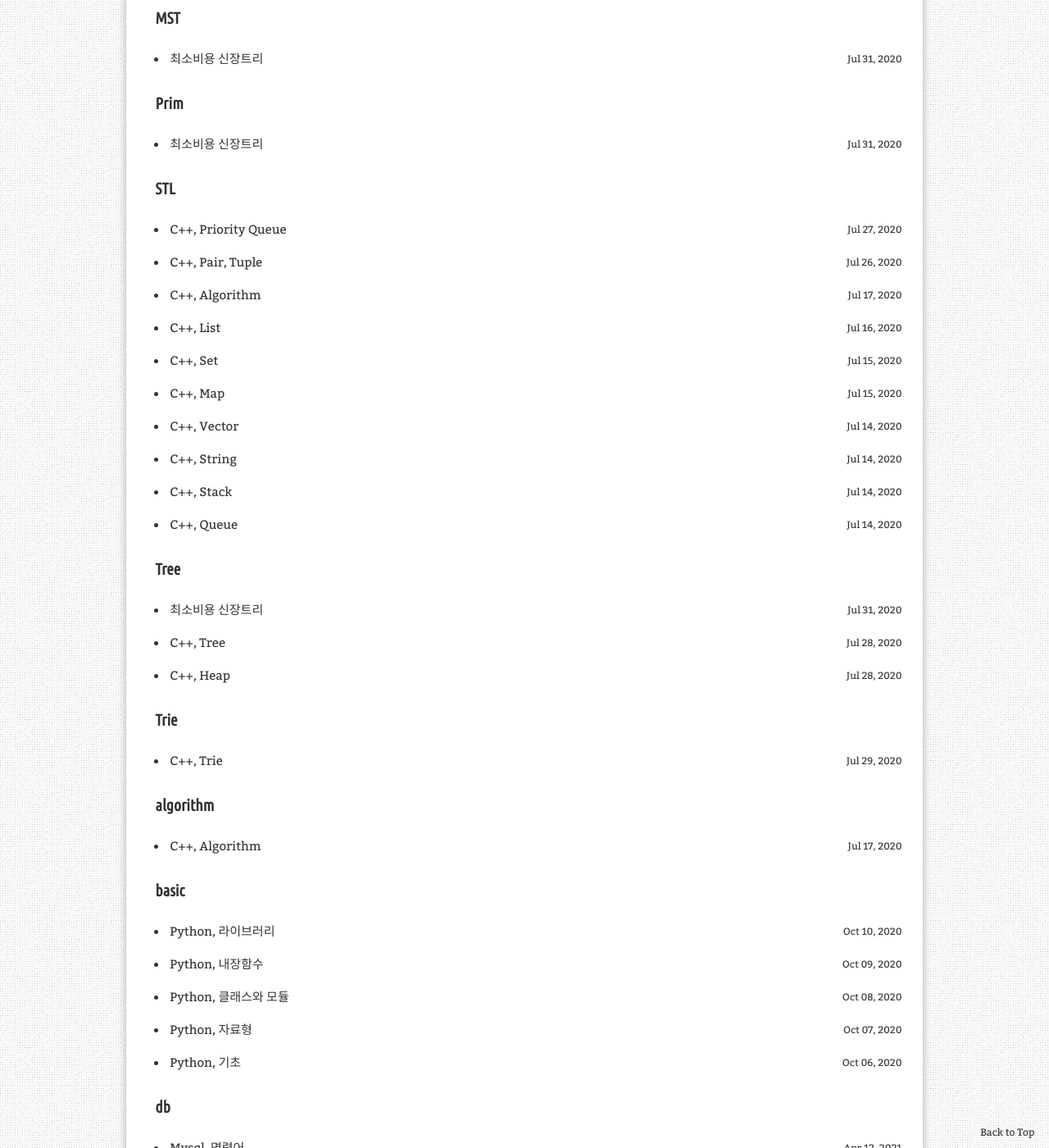
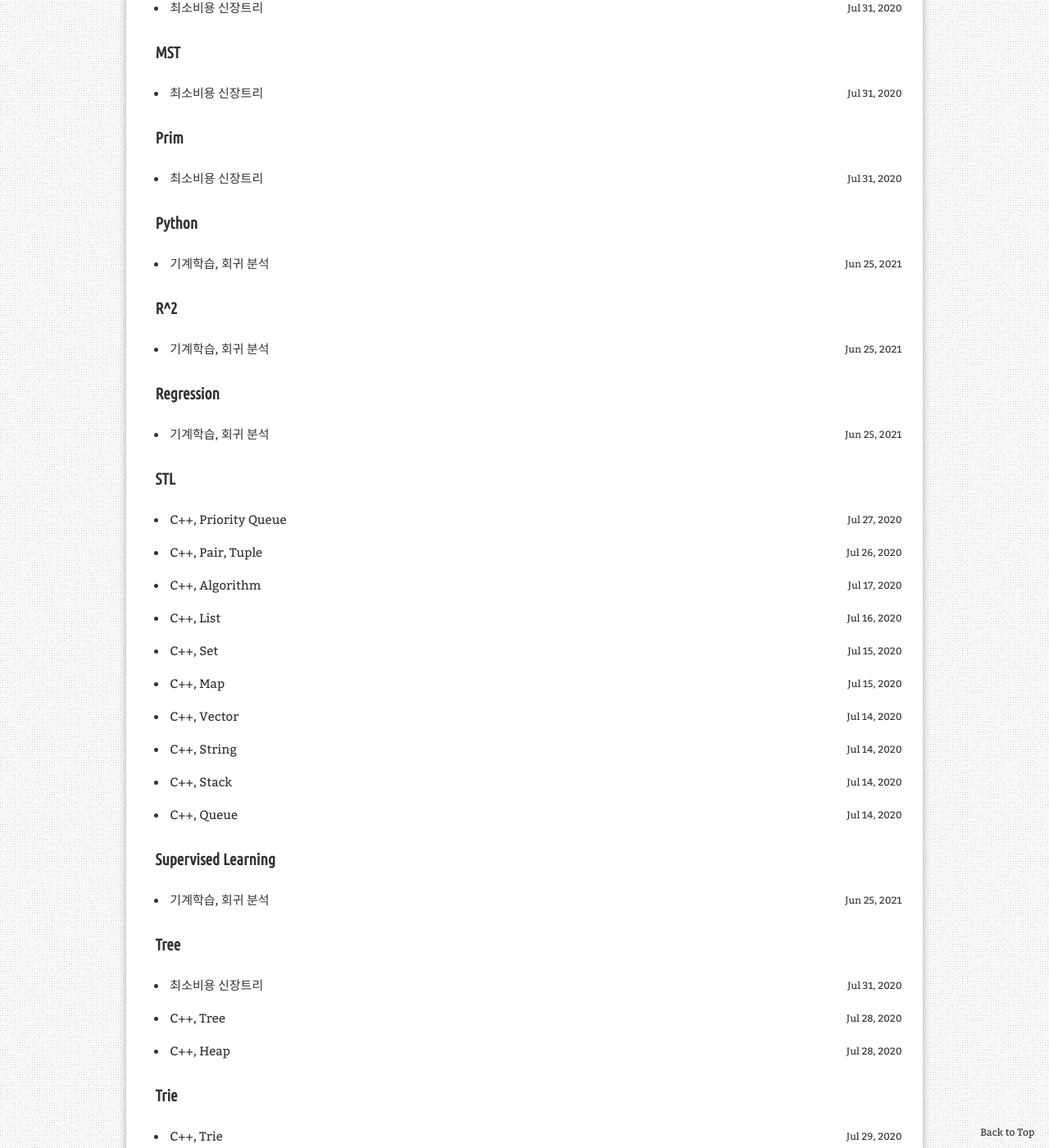
Before and after one commit to aristohyun/aristohyun.github.io, a Jekyll site: the page built from blog/tags/index.html, in a window 1280 px wide and 1400 px high, scrolled down 1876 px. Shown: the whole window at 82% size. Built offline with Jekyll 4.4.1, drawn with Linux system fonts in a browser that asks for light colours; comment, search, counter and statistics services are not loaded; a file with an impossible date is left out; some of the changed text lies outside the part shown.

Commit message:
Update and rename 2021-60-25-Regression.md to 2021-06-25-Regression.md

```diff
--- a/_posts/2021-60-25-Regression.md
+++ b/_posts/2021-06-25-Regression.md
@@ -1,12 +1,12 @@
 ---
 layout: post
-title: "파이썬, 회귀 분석"
+title: "기계학습, 회귀 분석"
 description: "회귀분석과 교차검증"
 categories: [Machine Learning]
 tags: [Supervised Learning, Python, Regression, R^2]
 use_math: true
 redirect_from:
-  - /2021/06/26/
+  - /2021/06/25/
 ---
 
 * Kramdown table of contents
```
